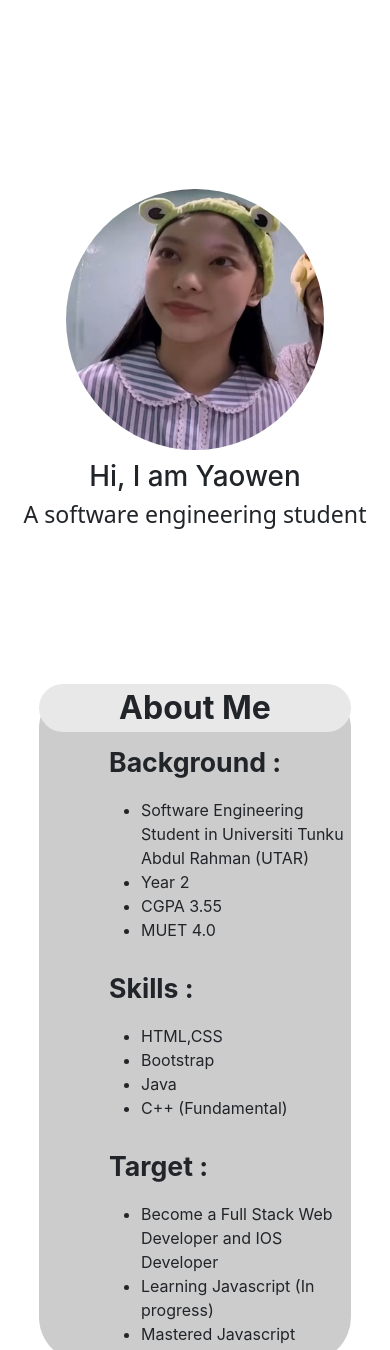
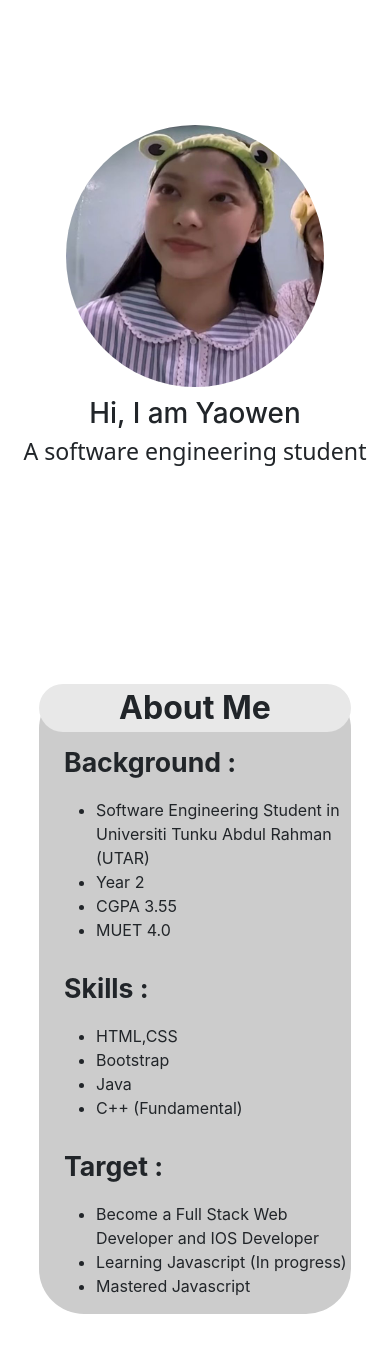
Before and after one commit to yaowenkhor/1st-personal-portfolio, a plain HTML site: page index.html in a window 390 px wide. Shown: the part 160-1510 px from the top of the page. Drawn offline with nearby package versions, Linux system fonts and the light colour scheme.

Commit message:
update-padding-margin

```diff
--- a/style.css
+++ b/style.css
@@ -93,17 +93,10 @@ html{
 
 }
 
-.info-box{
-    margin-left: 15px;
-    font-size: 15pt;
-}
-
-
 span{
     font-size: 20pt;
     font-weight: bold;
 }
-
 
 .about-me-box{
     background-color: #e8e8e8;
@@ -154,8 +147,6 @@ span{
     font-weight: 400;
 }
 
-
-
 @media(max-width: 870px){
     .nav-bar > #icon{
         display: none;
@@ -178,5 +169,9 @@ span{
     .info-box {
         grid-column: span 1;
         font-size: 12pt;
+        margin-left: 25px;
+    }
+    #hero-icon{
+        margin-top: 0;
     }
 }
```
